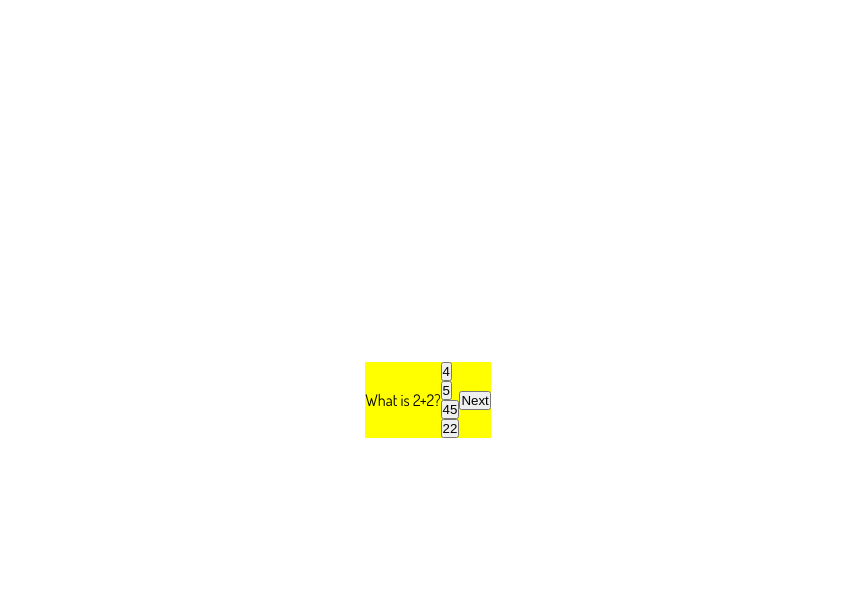
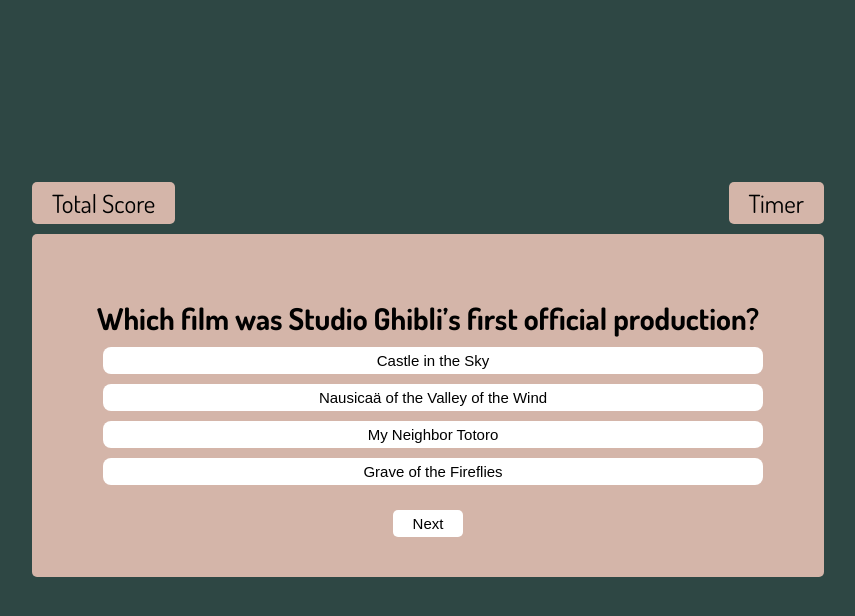
Before and after one commit to juliafan55/javascript-trivia, a plain HTML site: page index.html in a window 1280 px wide. Both pictures are taken after a click on the button "Start". Shown: the whole page, without its empty margins (212-1067 px from the left). Drawn offline with Linux system fonts and the light colour scheme.

Commit message:
Complete most of styling - next: implementing score on page

```diff
--- a/app.js
+++ b/app.js
@@ -38,6 +38,7 @@
 //resources
 // https://www.sitepoint.com/simple-javascript-quiz/
 
+//VARIABLES
 //getting all required elements via DOM
 const startBtn = document.querySelector(".startBtn");
 const startPage = document.querySelector(".startPage")
@@ -53,32 +54,58 @@
 //variables for score keeping
 let score = 0;
 
+//QUESTIONS
 //array of all the questions and answers
 let questions = [
-    {
-        question: "What is 2+2?",
-        options: ["4", "5", "45", "22"],
-        answer: "4"
+    {   //0
+        question: "Which film was Studio Ghibli’s first official production?",
+        options: ["Castle in the Sky", "Nausicaä of the Valley of the Wind", "My Neighbor Totoro", "Grave of the Fireflies"],
+        answer: "Castle in the Sky"
     },
-    {
-        question: "How many states in United States?",
-        options: ["20", "30", "40", "50"],
-        answer: "50"
+    {   //1
+        question: "Which actor from the newest Star Wars trilogy also voiced a protagonist in a Studio Ghibli film?",
+        options: ["Lupita Nyong’o", "Daisy Ridley", "John Boyega", "Adam Driver"],
+        answer: "Daisy Ridley"
     },
-    {
-        question: "What does CSS stand for?",
-        options: ["Common Style Sheet", "Colorful Style Sheet", "Compyter Style Sheet", "Cascading Style Sheet"],
-        answer: "Cascading Style Sheet"
+    {   //2
+        question: "Which Studio Ghibli film was NOT directed by Hayao Miyazaki?",
+        options: ["Kiki's Delivery Service", "The Wind Rises", "Ponyo", "Grave of the Fireflies"],
+        answer: "Grave of the Fireflies"
     },
-    {
-        question: "What is the world's largest ocean?",
-        options: ["Atlantic", "Pacific", "Indian", "Artic"],
-        answer: "Pacific"
+    {   //3
+        question: "Which Studio Ghibli film does NOT include human-like animal characters?",
+        options: ["Porco Rosso", "Princess Mononoke", "Spirited Away", "From Up on Poppy Hill"],
+        answer: "From Up on Poppy Hill"
     },
-    {
-        question: "How many phases of the moon are there?",
-        options: ["8", "9", "10", "11"],
-        answer: "8"
+    {   //4
+        question: "How many Which Studio Ghibli character is featured in the studio’s logo? of the moon are there?",
+        options: ["Totoro from My Neighbor Totoro", "Calcifer from Howl's Moving Castle", "Jiji from Kiki's Delivery Service", "Moro from Princess Mononoke"],
+        answer: "Totoro from My Neighbor Totoro"
+    },
+    {   //5
+        question: "Which author adapted the movie script for Princess Mononoke?",
+        options: ["Neil Gaiman", "Michael Chabon", "Haruki Murakami", "Terry Pratchett"],
+        answer: "Neil Gaiman"
+    },
+    {   //6
+        question: "Which Studio Ghibli film is based on The Little Mermaid?",
+        options: ["The Tale of Princess Kaguya", "Spirited Away", "Ponyo", "Grave of the Fireflies"],
+        answer: "Ponyo"
+    },
+    {   //7
+        question: "Which Studio Ghibli film’s protagonist is a World War I veteran?",
+        options: ["Seita from Grave of the Fireflies", "Jiro Horikoshi from The Wind Rises", "Porco Rosso from Porco Rosso", "Shun Kazama from From Up on Poppy Hill"],
+        answer: "Porco Rosso from Porco Rosso"
+    },
+    {   //8
+        question: "Which Studio Ghibli film is based on a Diana Wynne Jones novel?",
+        options: ["Howl's Moving Castle", "The Secret World of Arrietty", "The Cat Returns", "Only Yesterday"],
+        answer: "Howl's Moving Castle"
+    },
+    {   //9
+        question: "Which of the following Studio Ghibli films is the director’s original work?",
+        options: ["The Secret World of Arrietty", "Tales of Earthsea", "Nausicaä of the Valley of the Wind", "The Tale of Princess Kaguya"],
+        answer: "Nausicaä of the Valley of the Wind"
     }
 ]
 
@@ -138,7 +165,7 @@
 function selectedAnswer(answer){ //function that checks what was selected for an answer
     console.log("global answer", globalAnswer);
     globalAnswer.push(answer)
-    if (!acceptingAnswers) return
+    if (!acceptingAnswers) return //make it so only accepts one click
     acceptingAnswers = false
 
     let userAnswer = answer.textContent; //sets variable to the text that is inside answer in the array
@@ -146,20 +173,17 @@
     //currentQuestionIndex is a global variable so it can be pulled here - will update as question count goes up
     console.log(correctAnswer)
     if (userAnswer === correctAnswer){ //checks if user answer === correct answer
-        score = score +1;
+        score = score +1; //increment the score
         answer.classList.add("correct") //adds green background
         // console.log("answer is correct")
         // console.log(score)
     } else {
-        score = score -1;
+        score = score -1; //decrement the score
         answer.classList.add("wrong") //else adds red background
         // console.log(score)
         // console.log("answer is wrong")
     }
-    //make it unable to select other answers
-    //remove the cursor completely? classList?
-    //https://stackoverflow.com/questions/18982642/how-to-disable-and-then-enable-onclick-event-on-div-with-javascript
-    document.querySelector(".totalScore").value = score;
+    document.querySelector(".totalScore").value = score; //stores the value of score in the totalScore element https://www.w3schools.com/jsref/prop_attr_value.asp
 }
 
 // Tico ajudou
--- a/index.html
+++ b/index.html
@@ -9,13 +9,17 @@
 </head>
 <body>
 <div class="startPage">
-    <div class="gameTitle">Trivia</div>
+    <div class="gameTitle">Studio Ghibli Trivia</div>
     <button class="startBtn">Start</button>
 </div>
 <div class="gamePage hide">
+    <div class="controls">
+    <div class="timer">Timer</div>
+    <div class="totalScore">Total Score</div>
+    </div>
+
     <div class="questionContainer">
         <div class="question">Question</div>
-        <div class="totalScore"></div>
         <div class="btn allAnswerBtns">
             <button class="answerBtn opt1">Answer 1</button>
             <button class="answerBtn opt2">Answer 2</button>
--- a/styles.css
+++ b/styles.css
@@ -1,5 +1,5 @@
 /* color palette
-https://www.color-hex.com/color-palette/1010756 */
+https://colorswall.com/palette/15701/ */
 
 /* font imports */
 @import url('https://fonts.googleapis.com/css2?family=Dosis&display=swap');
@@ -24,29 +24,134 @@
     align-items: center;
     width: 100vw;
     height: 100vh;
+    background-color:#2e4744;
 }
 
-.questionContainer {
-    background-color: yellow;
+/* start page styling */
+.startPage {
+    justify-content: center;
+    align-items: center;
+    position: relative;
+    display: flex;
+    flex-direction: column;
+}
+
+.gameTitle {
+    font-size: 100px;
+    color: #d4b5a9;
     display: flex;
     justify-content: center;
-    align-items: center;
-    /* flex-direction: column; */
+    align-items:center;
 }
 
-.question {
-    display: flex;
-    justify-content: center;
-    align-items: center;
+.startBtn {
+    font-size: 40px;
+    padding: 7px 50px;
+    border-radius: 8px;
+    background-color: #a06468;
+    color: #d4b5a9;
+    cursor: pointer;
+    transition: all 0.4s ease-out;
+    border-style: none;
 }
 
-.answerBtn{
+.startBtn:hover {
+    background-color:#d4b5a9;
+    color: #a06468;
+  }
+
+/* game page styling */
+.questionContainer {
+    background-color: #d4b5a9;
+    padding:  60px 60px 40px 60px;
     display: flex;
     justify-content: center;
     align-items: center;
     flex-direction: column;
+    border-radius: 5px;
+    margin-top: 10px;
 }
 
+/* question portion */
+.question {
+    font-size: 30px;
+    font-weight: 700;
+    display: flex;
+    justify-content: center;
+    align-items: center;
+    margin: 5px;
+}
+
+/* answer portion */
+.answerBtn {
+    justify-content: center;
+    align-items: center;
+    flex-direction: column;
+    width: 100%;
+    table-layout: fixed;
+    border-collapse: collapse;
+    padding-top: 5px;
+    padding-bottom: 5px;
+    margin: 5px;
+    border-radius: 8px;
+    border-style: none;
+    font-size: 15px;
+    background-color: white;
+    color: black;
+    cursor: pointer;
+    transition: all 0.2s ease-in;
+}
+
+.answerBtn:hover {
+    background-color: #2e4744;
+    color: #d4b5a9;
+}
+
+.allAnswerBtn .answerBtn{
+    width: 100%;
+}
+
+/* next button */
+.nextBtn {
+    padding: 5px 20px;
+    font-size: 15px;
+    margin-top: 20px;
+    border-style: none;
+    border-radius: 5px;
+    background-color: white;
+    color: black;
+    cursor: pointer;
+    transition: all 0.1s ease-in;
+}
+
+.nextBtn:hover{
+    background-color: #a06468;
+    color: white;
+}
+
+/* scorecard and timer */
+.controls {
+    position: relative;
+}
+.timer {
+    position: absolute;
+    bottom: 0;
+    right: 0;
+    font-size: 25px;
+    background-color:#d4b5a9;
+    padding: 5px 20px;
+    border-radius: 5px;
+}
+
+.totalScore{
+    position: absolute;
+    bottom: 0;
+    left: 0;
+    font-size: 25px;
+    background-color:#d4b5a9;
+    padding: 5px 20px;
+    border-radius: 5px;
+}
 
 /* styles that will be added by the DOM */
 .hide {
@@ -54,13 +159,9 @@
 }
 
 .correct {
-    background-color: green;
+    background-color: #74cc66;
 }
 
 .wrong {
-    background-color: red;
+    background-color: #CC6666;
 }
-
-.disableClick {
-    pointer-events: none;
-}
```
